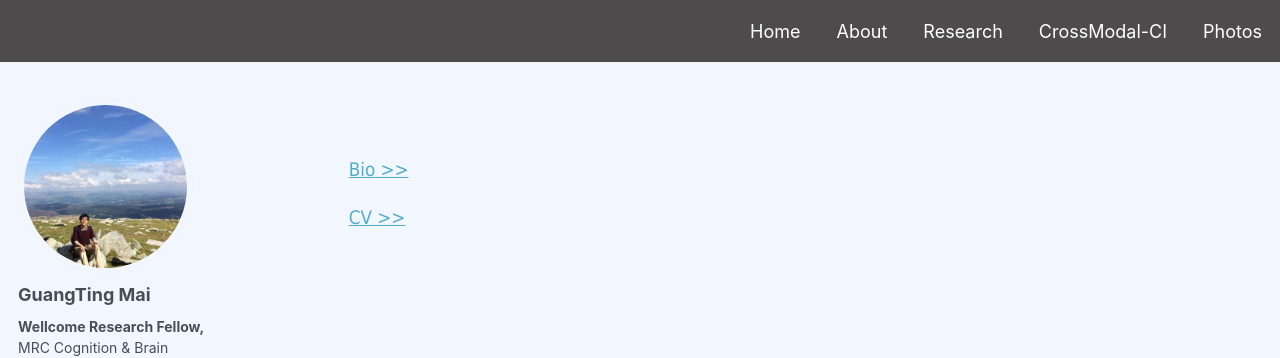
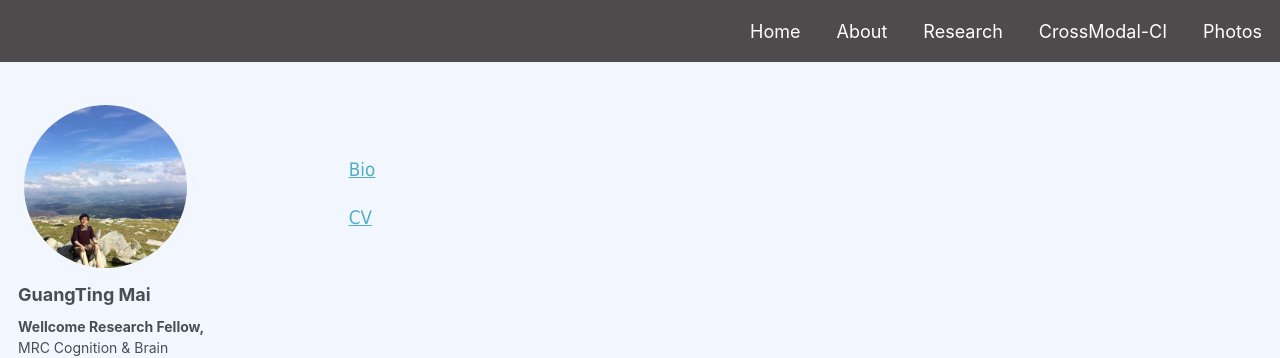
Before and after one commit to guangtingmai/guangtingmai.github.io, a Jekyll site: the page built from _pages/about.html, in a window 1280 px wide. Shown: the top 358 px of the page. Built offline with Jekyll 4.4.1, drawn with Linux system fonts in a browser that asks for light colours; some web fonts are replaced.

Commit message:
Update about.html

```diff
--- a/_pages/about.html
+++ b/_pages/about.html
@@ -5,5 +5,5 @@
 author_profile: true
 ---
 <br>
-<p><span style="font-size: 14pt;font-family: Tahoma;line-height: 1.3;display: block;margin-bottom: 0.13vh">&emsp;&emsp;&emsp;&emsp;<a href="https://guangtingmai.github.io/bio/">Bio >></a></span></p>
-<p><span style="font-size: 14pt;font-family: Tahoma;line-height: 1.3;display: block;margin-bottom: 0.13vh">&emsp;&emsp;&emsp;&emsp;<a href="https://guangtingmai.github.io/cv/">CV >></a></span></p>
+<p><span style="font-size: 14pt;font-family: Tahoma;line-height: 1.3;display: block;margin-bottom: 0.13vh">&emsp;&emsp;&emsp;&emsp;<a href="https://guangtingmai.github.io/bio/">Bio</a></span></p>
+<p><span style="font-size: 14pt;font-family: Tahoma;line-height: 1.3;display: block;margin-bottom: 0.13vh">&emsp;&emsp;&emsp;&emsp;<a href="https://guangtingmai.github.io/cv/">CV</a></span></p>
```
